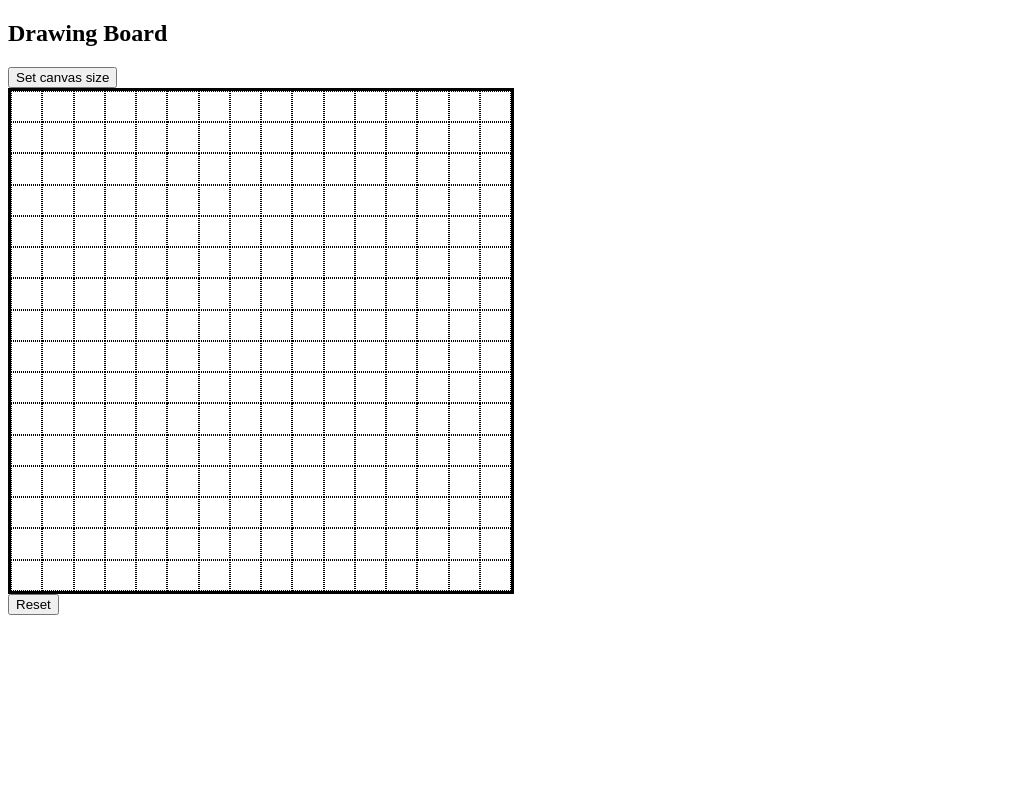
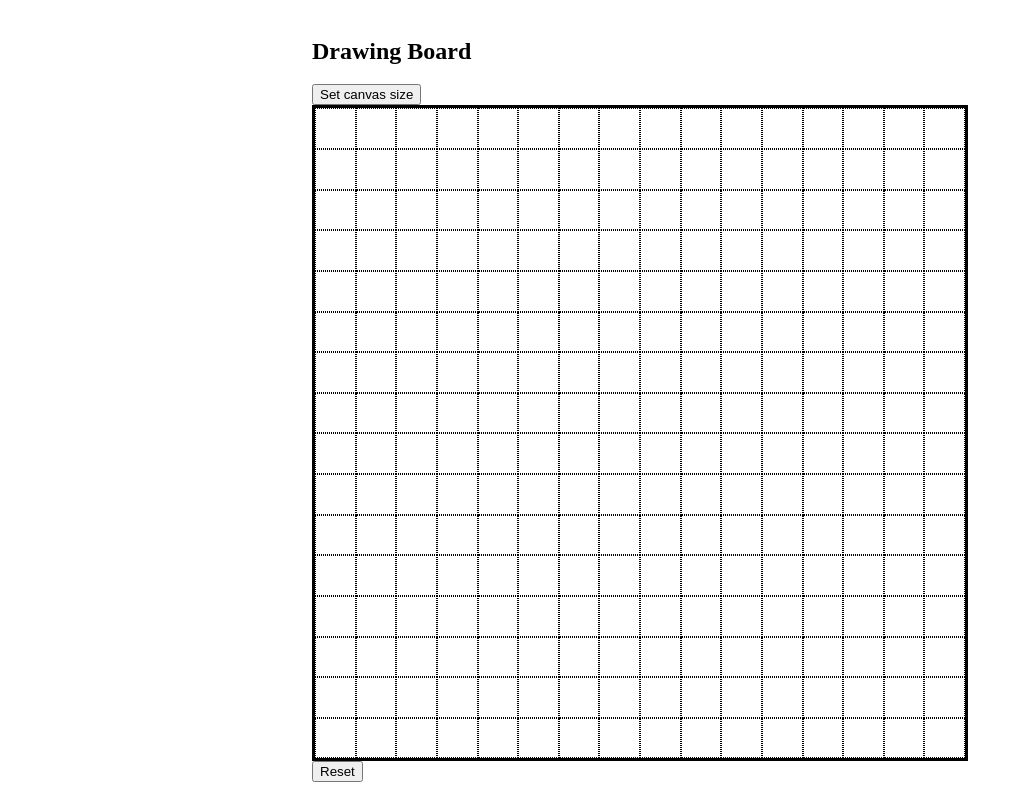
Before and after one commit to krexaim/etchasketch, a plain HTML site: page index.html in a window 1280 px wide. Shown: the whole page, without its empty margins (0-1023 px from the left). Drawn offline with Linux system fonts and the light colour scheme.

Commit message:
centered content

```diff
--- a/style.css
+++ b/style.css
@@ -1,7 +1,21 @@
+html, body {
+    height: 100%;
+}
+
+html {
+    display: table;
+    margin: auto;
+}
+
+body {
+    display: table-cell;
+    vertical-align: middle;
+}
+
 #container {
     display: grid;
-    height: 500px;
-    width: 500px;
+    height: 650px;
+    width: 650px;
     border-style: solid;
     border-width: 3px;
 }
```
